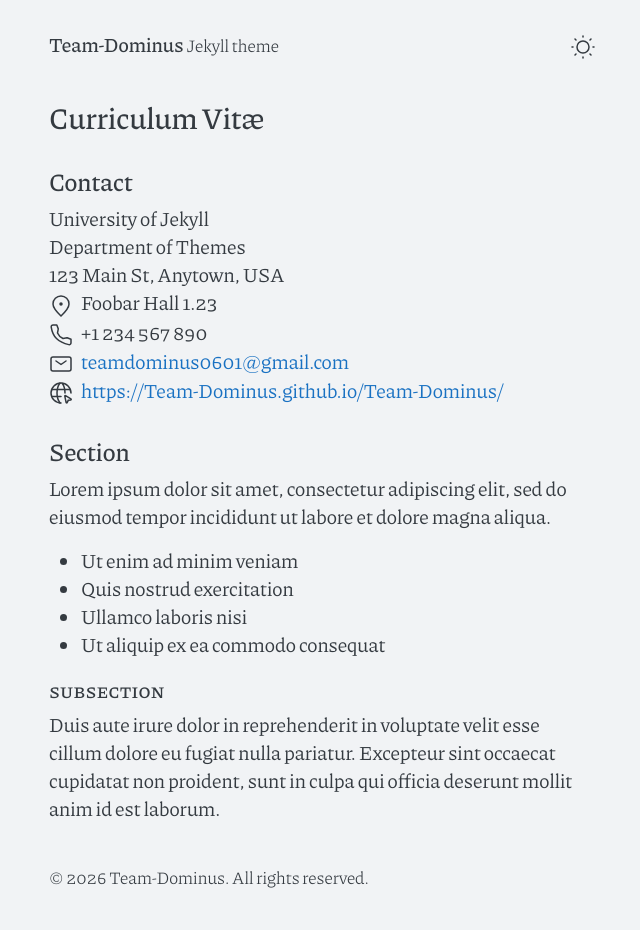
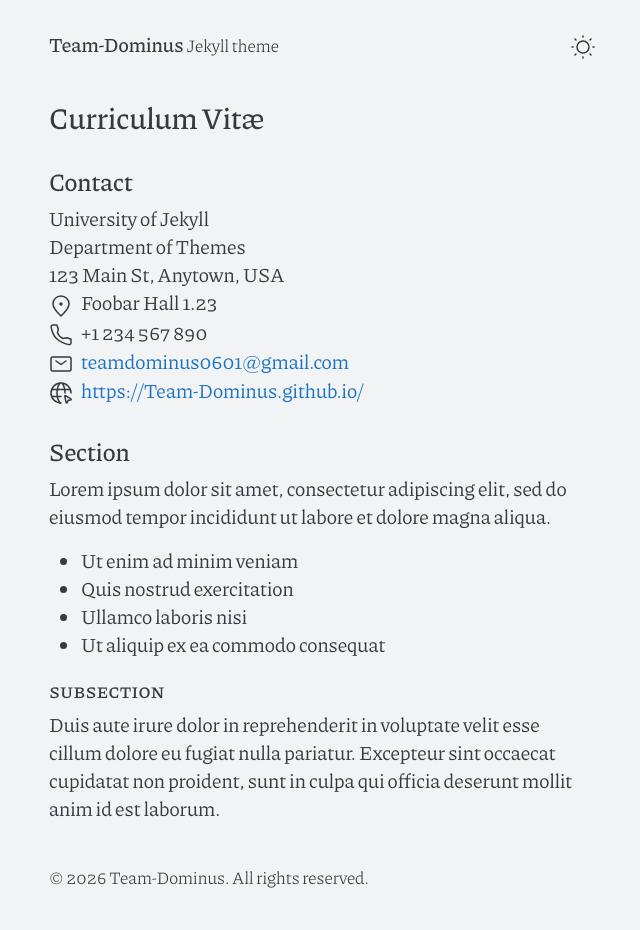
Before and after one commit to Team-Dominus/Team-Dominus.github.io, a Jekyll site: the page built from demo/cv.md, in a window 1280 px wide. Shown: the whole page, without its empty margins (318-958 px from the left). Built offline with Jekyll 4.4.1, drawn with Linux system fonts in a browser that asks for light colours; part of the change alters nothing that is shown.

```diff
--- a/_config.yml
+++ b/_config.yml
@@ -1,7 +1,7 @@
 title: Team-Dominus
 description: Team-Dominus's website
 baseurl: ""
-url: https://Team-Dominus.github.io/Team-Dominus/
+url: https://Team-Dominus.github.io/
 
 theme: cvless
 
@@ -14,7 +14,7 @@ cv: true
 author:
   name: Team-Dominus
   email: teamdominus0601@gmail.com
-photo: assets/files/Logow.BG.png
+photo: assets/files/Logo.png
 joblines:
   - University of Jekyll
   - Department of Themes
@@ -24,15 +24,8 @@ phone: +1 234 567 890
 
 # profile links
 profile:
-  facebook: https://www.facebook.com/username
   x: https://x.com/username
-  mastodon: https://mastodon.social/@username
-  bluesky: https://bsky.app/profile/username.bsky.social
   instagram: https://www.instagram.com/dominus0601/
-  linkedin: https://www.linkedin.com/in/username
-  xing: https://www.xing.com/profile/username
-  stackoverflow: https://stackoverflow.com/users/0000000/username
-  medium: https://medium.com/@username
   github: https://github.com/Team-Dominus
 
 # build settings
```
Also changed, not shown: assets/apple-touch-icon.png (added), assets/favicon-16x16.png (added), assets/favicon-32x32.png (added), assets/files/Logo.png (renamed from assets/files/Logow.BG.png), assets/site.webmanifest (added).
